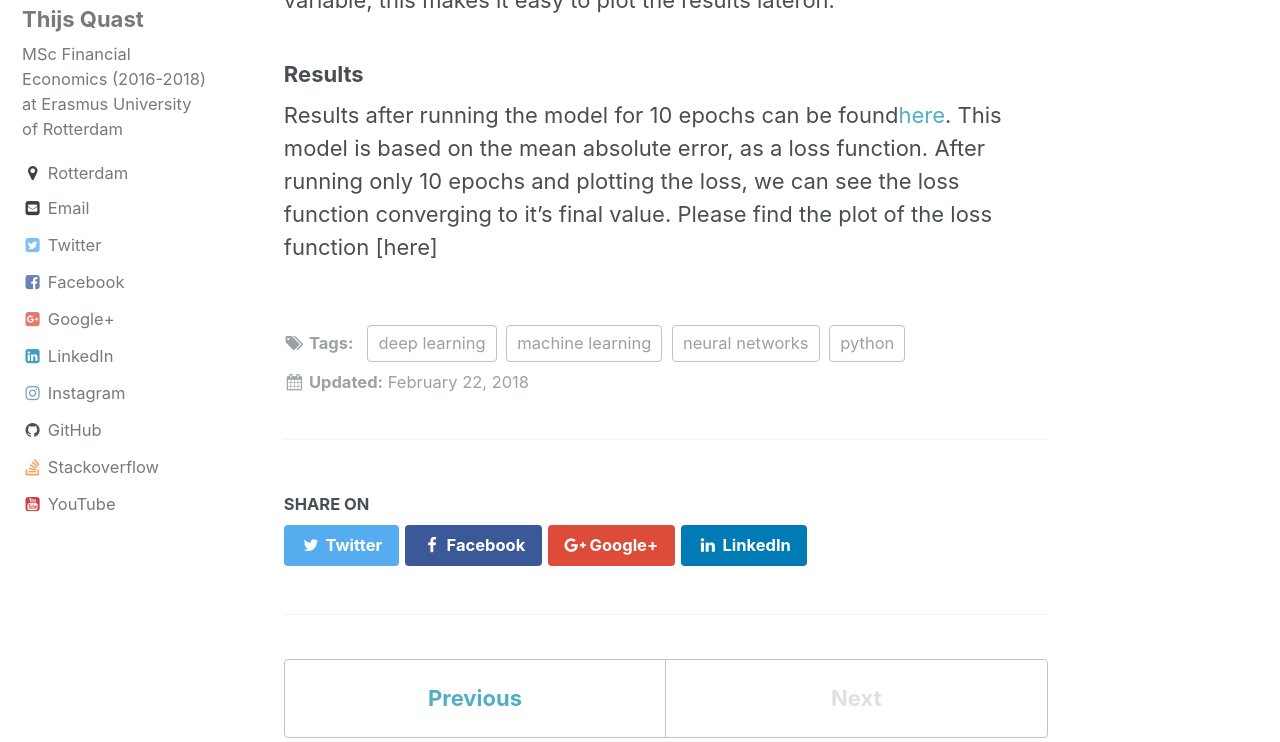
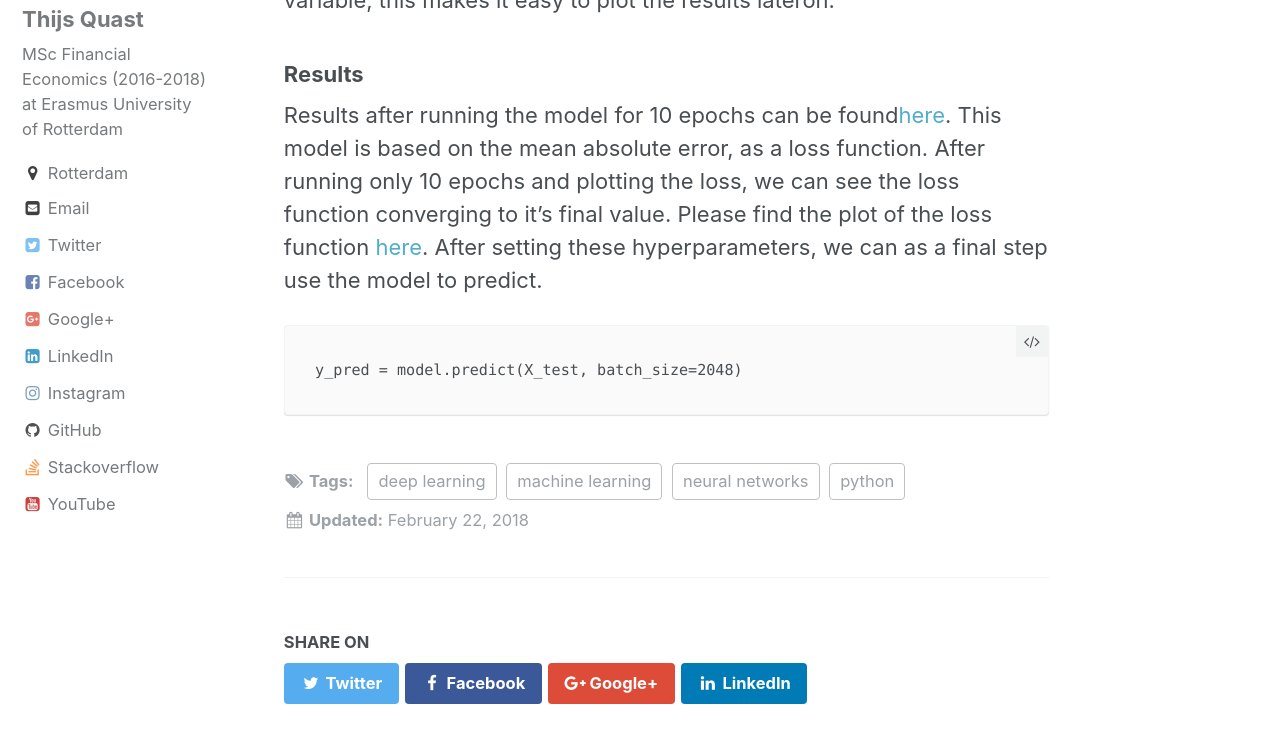
Before and after one commit to Thijsq/thijsq.github.io, a Jekyll site: the page built from _posts/2018-02-22-nn-sales-prediction.md, in a window 1280 px wide and 900 px high, scrolled down 2629 px, cut to the strip 158-900 px from the top of the window. Built offline with Jekyll 4.4.1, drawn with Linux system fonts in a browser that asks for light colours.

Commit message:
Update 2018-02-22-nn-sales-prediction.md

````diff
--- a/_posts/2018-02-22-nn-sales-prediction.md
+++ b/_posts/2018-02-22-nn-sales-prediction.md
@@ -54,4 +54,8 @@ Sequential_feature_scaled = model.fit(X,y,batch_size=2048,epochs=10)
 This code used 10 epochs, this can easily be scaled upwards, depending on the computing power of your machine. Or even better, execute your code in a cloud environment. Remember to store the model.fit in a variable, this makes it easy to plot the results lateron.
 
 ### Results
-Results after running the model for 10 epochs can be found[here]({{ "/assets/week2.png" | absolute_url }}). This model is based on the mean absolute error, as a loss function. After running only 10 epochs and plotting the loss, we can see the loss function converging to it's final value. Please find the plot of the loss function [here]
+Results after running the model for 10 epochs can be found[here]({{ "/assets/week2.png" | absolute_url }}). This model is based on the mean absolute error, as a loss function. After running only 10 epochs and plotting the loss, we can see the loss function converging to it's final value. Please find the plot of the loss function [here]({{ "/assets/loss.png" | absolute_url }}). After setting these hyperparameters, we can as a final step use the model to predict.
+
+```
+y_pred = model.predict(X_test, batch_size=2048)
+```
````
